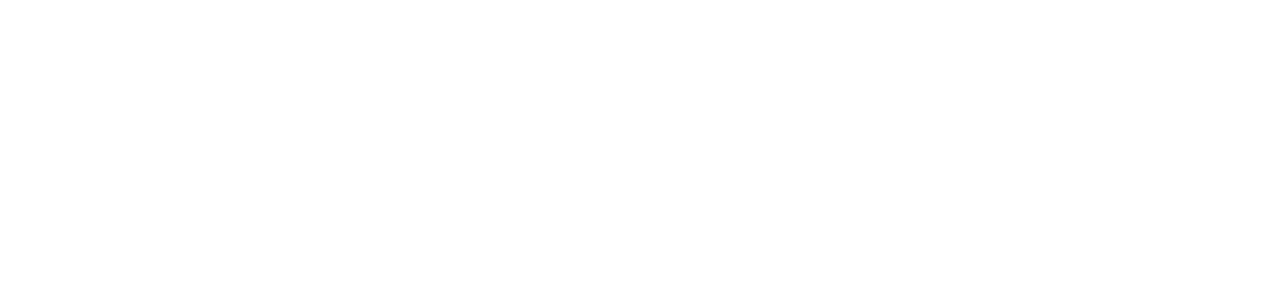
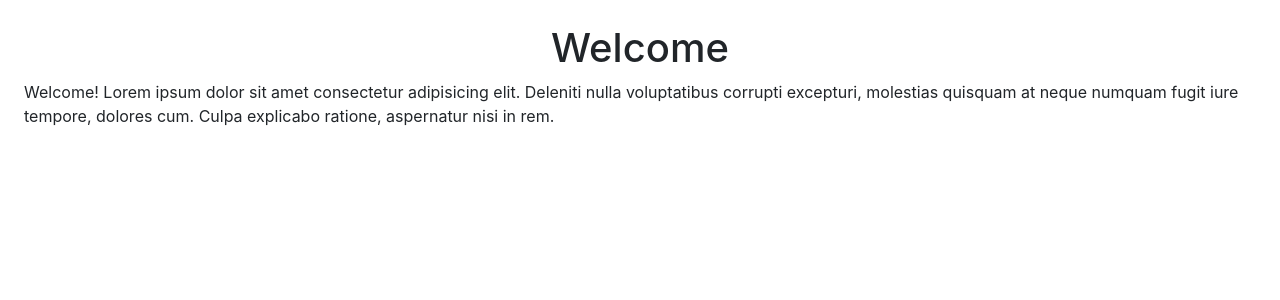
Before and after one commit to MaksyStef/DjangoReactApp, a React (Create React App) app in the folder frontend/: page /inherit-props in a window 1280 px wide. Before the commit this address had no page. Shown: the top 300 px of the page. Built offline with nearby package versions, Linux system fonts and the light colour scheme.

Commit message:
How inherit props in funcion based components

```diff
--- a/frontend/src/App.js
+++ b/frontend/src/App.js
@@ -1,6 +1,7 @@
 import { BrowserRouter, Routes, Route } from 'react-router-dom'
 import Todo from './Todo.js'
 import HelloWorld from './HelloWorld.js'
+import InheretingPropsParent from './InheretingPropsParent.js'
 
 function App() {
   return (
@@ -8,6 +9,7 @@
       <Routes>
         <Route path="/todos" element={<Todo />} />
         <Route path="/hello-world" element={<HelloWorld />}/>
+        <Route path="/inherit-props" element={<InheretingPropsParent greetings="Welcome" />} />
       </Routes>
     </BrowserRouter>
   );
--- /dev/null
+++ b/frontend/src/InheretingPropsParent.js
@@ -0,0 +1,10 @@
+import Child from "./components/InheretingPropsChild.js";
+
+export default function Parent (props) {
+  return (
+    <div className="d-flex flex-column flex-justify-center p-4 gap-4">
+      <h1 className="text-center">{props.greetings}</h1>
+      <Child {...props} />
+    </div>
+  )
+}
--- /dev/null
+++ b/frontend/src/components/InheretingPropsChild.js
@@ -0,0 +1,5 @@
+export default function Child (props) {
+  return (
+    <p>{props.greetings}! Lorem ipsum dolor sit amet consectetur adipisicing elit. Deleniti nulla voluptatibus corrupti excepturi, molestias quisquam at neque numquam fugit iure tempore, dolores cum. Culpa explicabo ratione, aspernatur nisi in rem.</p>
+  )
+}
```
